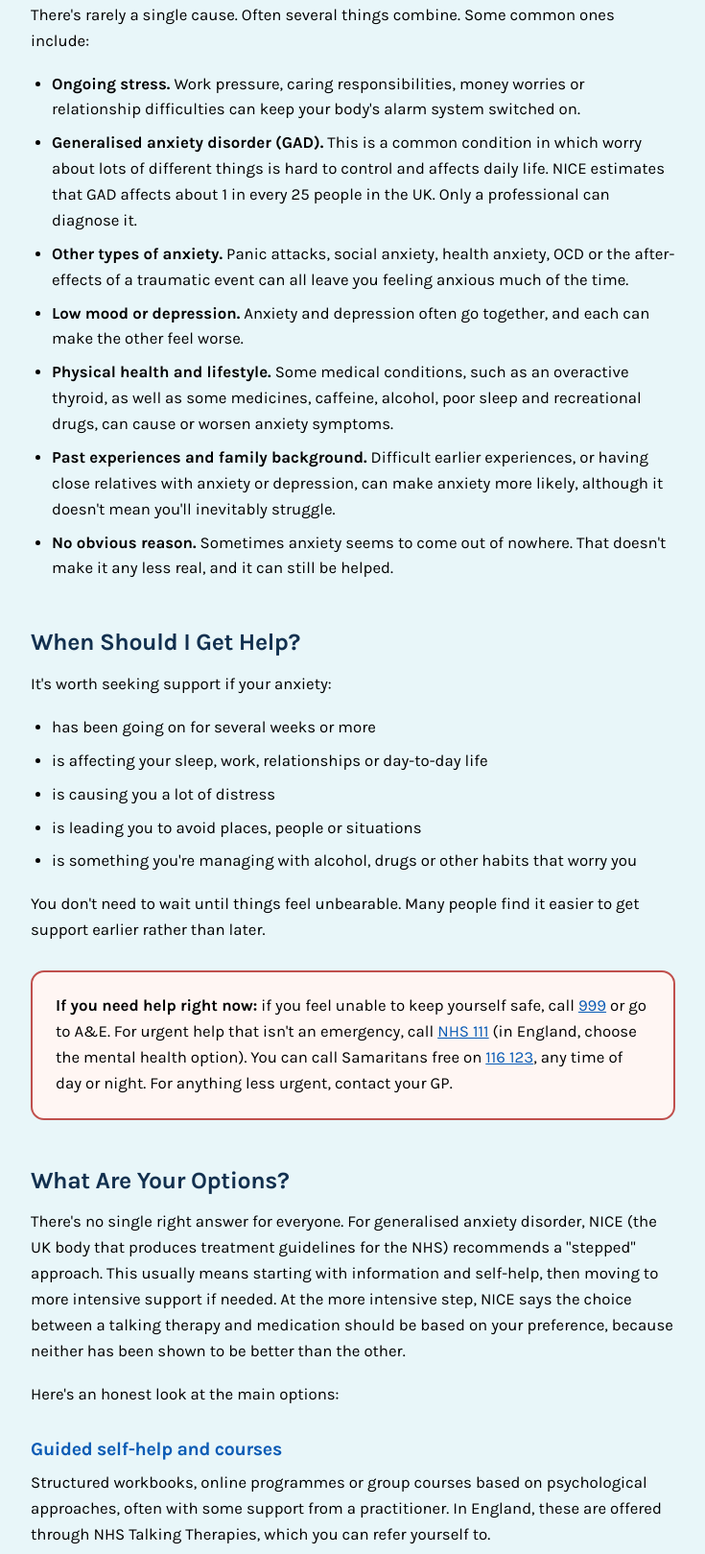
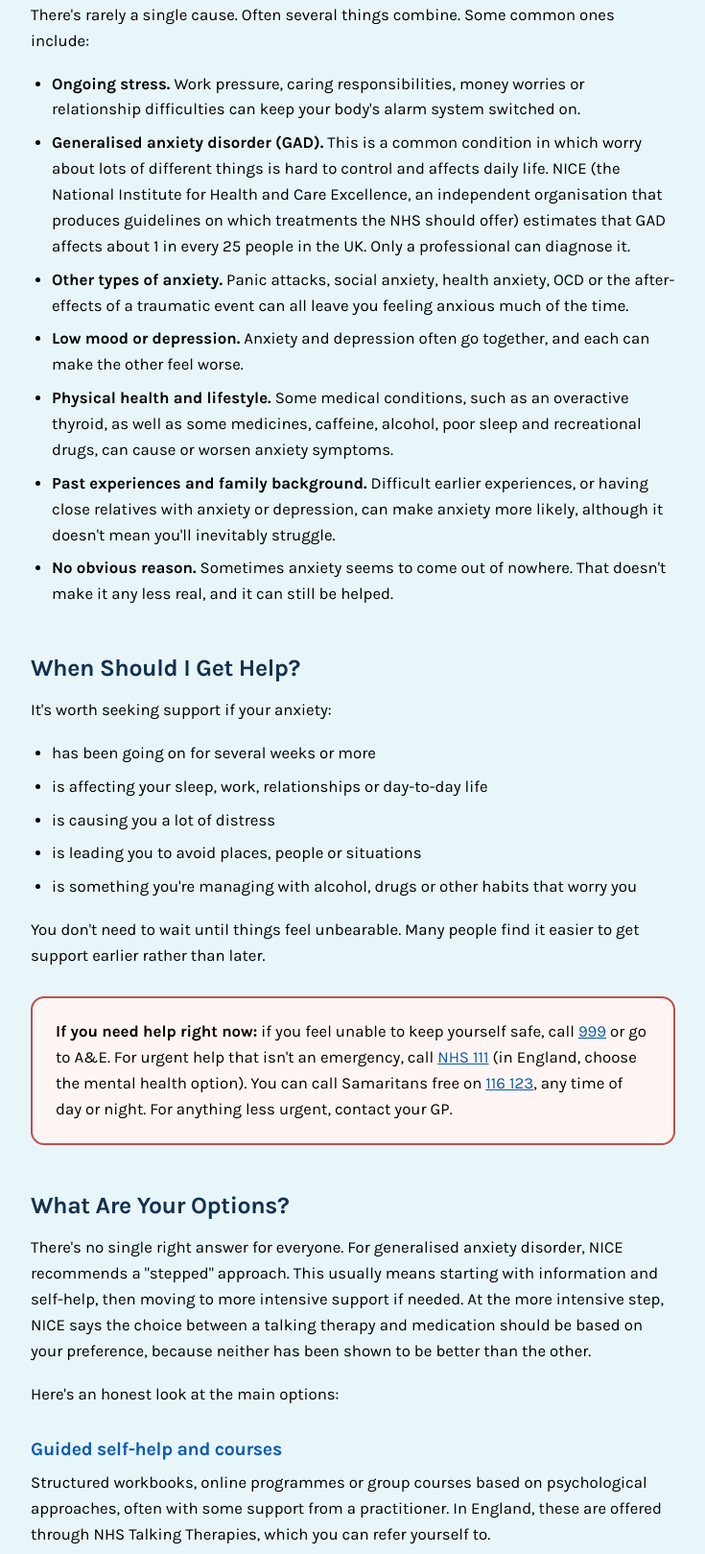
Before and after one commit to bondalistair/symptom_compass, a website: page public/blog-why-do-i-feel-anxious-all-the-time.html in a window 1280 px wide. Shown: the part 2532-4151 px from the top of the page at 96% size, without its empty margins (272-1007 px from the left). Drawn offline with Linux system fonts and the light colour scheme.

Commit message:
Anxiety article: explain NICE at first mention
Co-Authored-By: Claude Opus 5.5 <noreply@anthropic.com>
Claude-Session: https://claude.ai/code/session_01MFhJAc2Lm6DfnanF8SCYGA

```diff
--- a/public/blog-why-do-i-feel-anxious-all-the-time.html
+++ b/public/blog-why-do-i-feel-anxious-all-the-time.html
@@ -140,7 +140,7 @@ article h3 a:hover{text-decoration:underline;}
   <p>There's rarely a single cause. Often several things combine. Some common ones include:</p>
   <ul>
     <li><strong>Ongoing stress.</strong> Work pressure, caring responsibilities, money worries or relationship difficulties can keep your body's alarm system switched on.</li>
-    <li><strong>Generalised anxiety disorder (GAD).</strong> This is a common condition in which worry about lots of different things is hard to control and affects daily life. NICE estimates that GAD affects about 1 in every 25 people in the UK. Only a professional can diagnose it.</li>
+    <li><strong>Generalised anxiety disorder (GAD).</strong> This is a common condition in which worry about lots of different things is hard to control and affects daily life. NICE (the National Institute for Health and Care Excellence, an independent organisation that produces guidelines on which treatments the NHS should offer) estimates that GAD affects about 1 in every 25 people in the UK. Only a professional can diagnose it.</li>
     <li><strong>Other types of anxiety.</strong> Panic attacks, social anxiety, health anxiety, OCD or the after-effects of a traumatic event can all leave you feeling anxious much of the time.</li>
     <li><strong>Low mood or depression.</strong> Anxiety and depression often go together, and each can make the other feel worse.</li>
     <li><strong>Physical health and lifestyle.</strong> Some medical conditions, such as an overactive thyroid, as well as some medicines, caffeine, alcohol, poor sleep and recreational drugs, can cause or worsen anxiety symptoms.</li>
@@ -163,7 +163,7 @@ article h3 a:hover{text-decoration:underline;}
   </div>
 
   <h2>What Are Your Options?</h2>
-  <p>There's no single right answer for everyone. For generalised anxiety disorder, NICE (the UK body that produces treatment guidelines for the NHS) recommends a "stepped" approach. This usually means starting with information and self-help, then moving to more intensive support if needed. At the more intensive step, NICE says the choice between a talking therapy and medication should be based on your preference, because neither has been shown to be better than the other.</p>
+  <p>There's no single right answer for everyone. For generalised anxiety disorder, NICE recommends a "stepped" approach. This usually means starting with information and self-help, then moving to more intensive support if needed. At the more intensive step, NICE says the choice between a talking therapy and medication should be based on your preference, because neither has been shown to be better than the other.</p>
   <p>Here's an honest look at the main options:</p>
   <h3>Guided self-help and courses</h3>
   <p>Structured workbooks, online programmes or group courses based on psychological approaches, often with some support from a practitioner. In England, these are offered through NHS Talking Therapies, which you can refer yourself to.</p>
```
